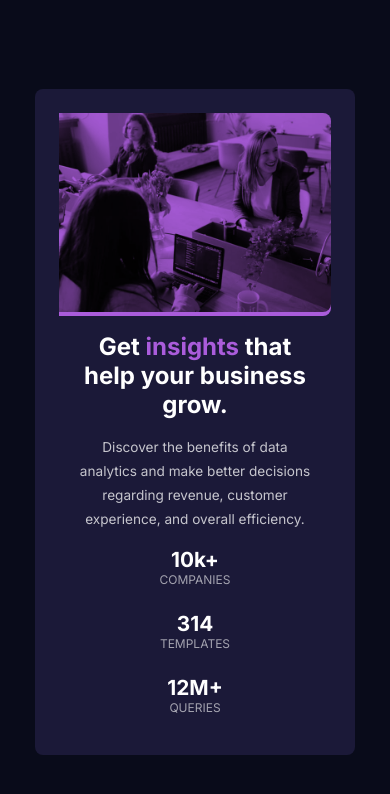
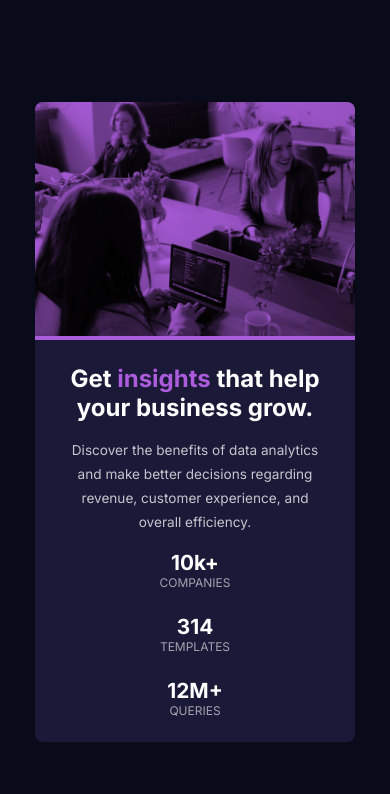
Before and after one commit to RoyalF4/stats-preview-card, a React (Vite) app: page / in a window 390 px wide. Shown: the top 794 px of the page. Built offline with nearby package versions, Linux system fonts and the light colour scheme.

Commit message:
fix border-radius on mobile image

```diff
--- a/src/index.css
+++ b/src/index.css
@@ -97,17 +97,21 @@ body {
     flex-direction: column-reverse;
     align-items: center;
     width: 20rem;
-    padding: 1.5rem;
   }
 
   .card__stats-half {
     width: 100%;
-    padding: 1rem;
+    padding: 1.5rem;
     gap: 1rem;
   }
 
   .card__img-half {
     width: 100%;
+    border-radius: 0.5rem 0.5rem 0 0;
+  }
+
+  .card-img {
+    border-radius: 0.5rem 0.5rem 0 0;
   }
 
   .card__heading {
```
